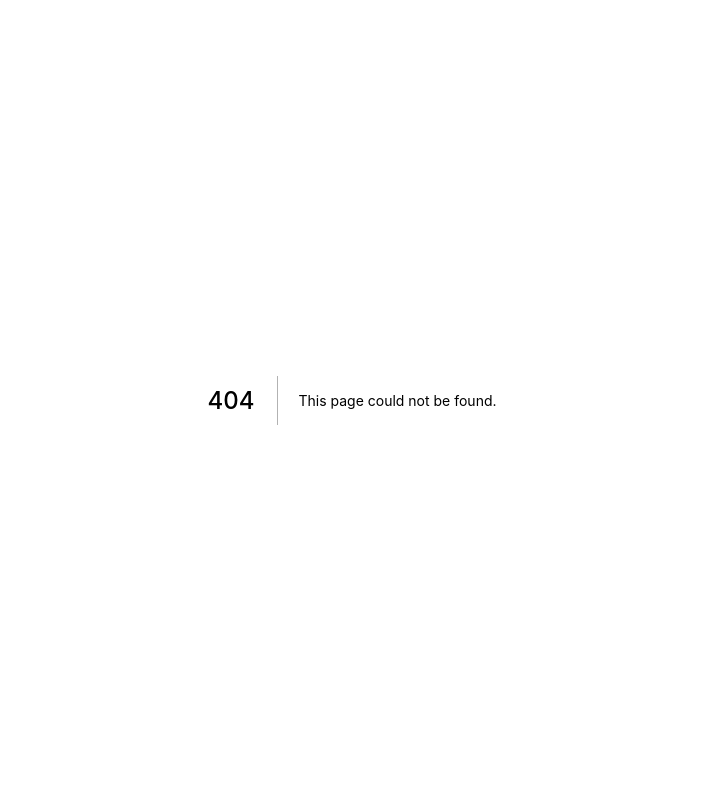
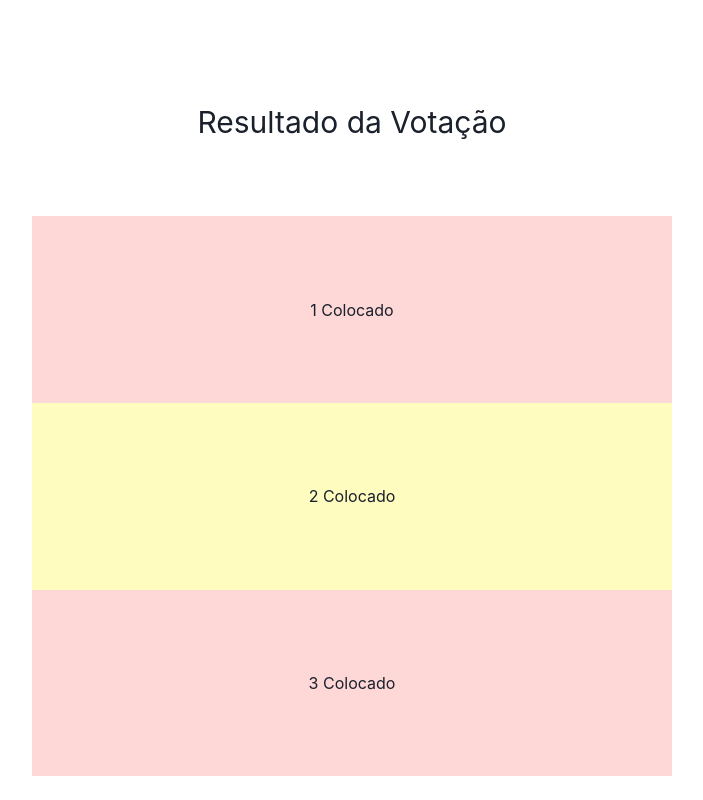
Before and after one commit to Joel-leal/voting-system, a Next.js app: page /result in a window 1280 px wide. Before the commit this address had no page. Shown: the whole page, without its empty margins (288-991 px from the left). Built offline with nearby package versions, Linux system fonts and the light colour scheme.

Commit message:
feat: create component resultData and page result

```diff
--- /dev/null
+++ b/packages/components/ResultData.tsx
@@ -0,0 +1,36 @@
+import { Flex, Grid } from '@chakra-ui/react';
+
+// const listCandidate = ['1 colocado', '2 colocado', '3 colocado'];
+
+export default function Display() {
+  return (
+    <Grid
+      templateColumns="3fr"
+      h="70vh"
+      w="100wh"
+      alignSelf="center"
+      justifyContent="center"
+    >
+      {/* {listCandidate.map((position) => {
+        <Flex bg="#FED7D7" h="100%" justifyContent="center" alignItems="center">
+          {position}
+        </Flex>;
+      })} */}
+      <Flex
+        bg="#FED7D7"
+        w="50vw"
+        h="100%"
+        justifyContent="center"
+        alignItems="center"
+      >
+        1 Colocado
+      </Flex>
+      <Flex bg="#FEFCBF" h="100%" justifyContent="center" alignItems="center">
+        2 Colocado
+      </Flex>
+      <Flex bg="#FED7D7" h="100%" justifyContent="center" alignItems="center">
+        3 Colocado
+      </Flex>
+    </Grid>
+  );
+}
--- /dev/null
+++ b/pages/result.tsx
@@ -0,0 +1,19 @@
+import { Grid, Text } from '@chakra-ui/react';
+
+import ResulData from '@packages/components/ResultData';
+
+import type { NextPage } from 'next';
+
+const ResultPage: NextPage = () => {
+  return (
+    <Grid h="100vh" w="100vw" justifyContent="center">
+      <Text fontSize="30px" textAlign="center" marginTop="100px">
+        {' '}
+        Resultado da Votação
+      </Text>
+      <ResulData />
+    </Grid>
+  );
+};
+
+export default ResultPage;
```
